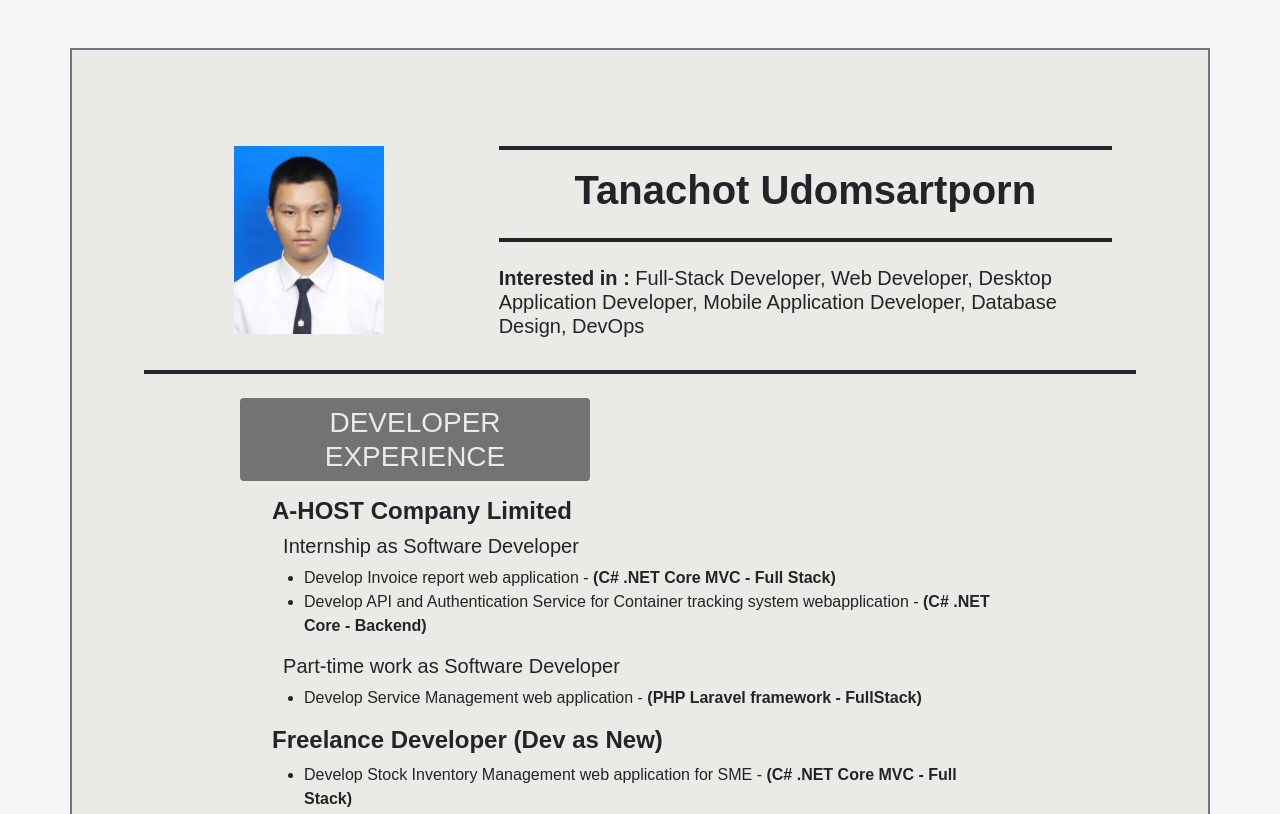
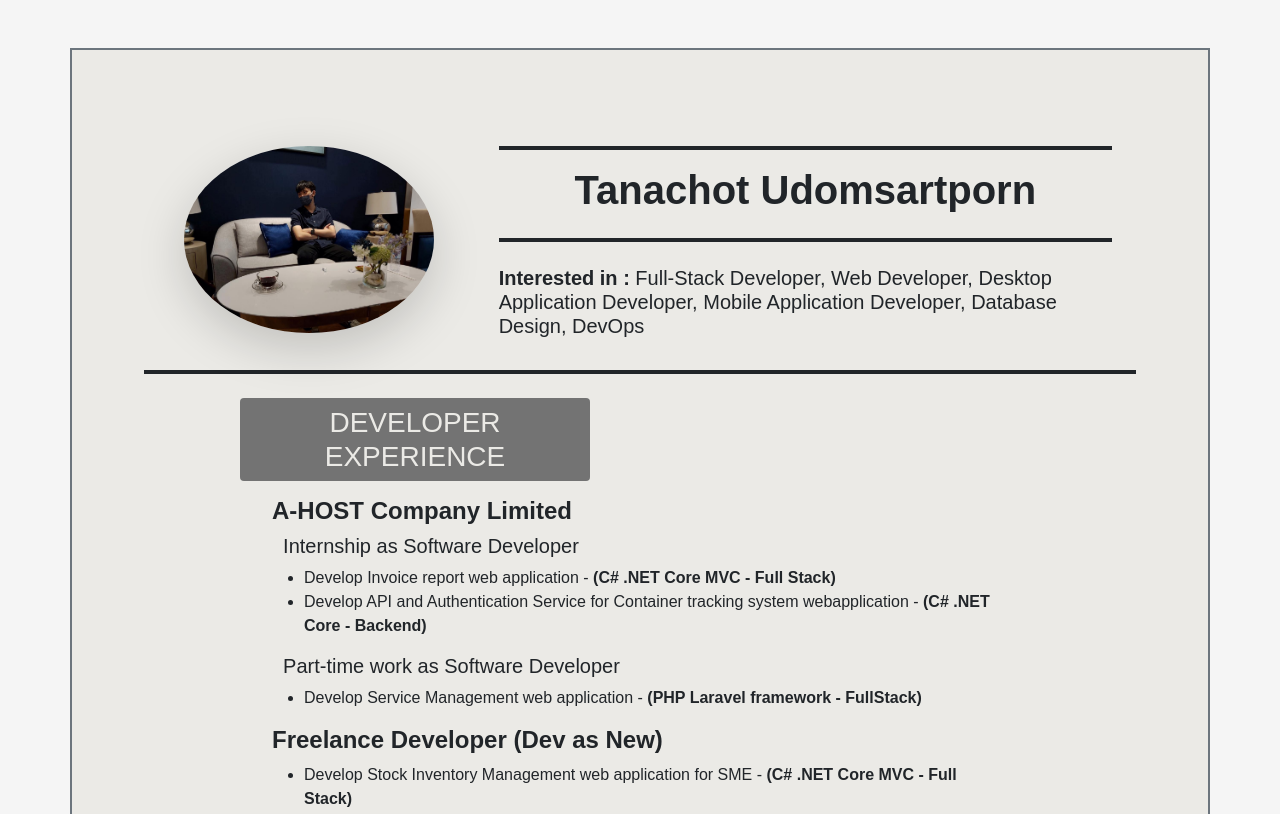
Before and after one commit to Tanachot2000/My-Resume, a plain HTML site: page index.html in a window 1280 px wide. Shown: the top 814 px of the page. Drawn offline with nearby package versions, Linux system fonts and the light colour scheme; a web font is replaced by a local one.

Commit message:
Update Dev Picture

```diff
--- a/index.html
+++ b/index.html
@@ -51,7 +51,7 @@
       <div class="row m-4 border-bottom border-4 border-dark">
         <div class="col-md-4 p-4">
           <!-- <img src="getstudentimage.jfif" class="center" width="150px;" /> -->
-          <img src="getstudentimage.jfif" class="center sizeImg" />
+          <img src="New_Picture.jpg" class="center rounded-circle shadow-lg sizeImg" />
         </div>
         <div class="col-md-8 p-4 text-center">
           <div
--- a/styleIndex.css
+++ b/styleIndex.css
@@ -19,7 +19,7 @@ body {
 }
 
 .sizeImg {
-  width: 150px;
+  width: 250px;
 }
 
 .styleEXP {
```
Also changed, not shown: New_Picture.jpg (added).
